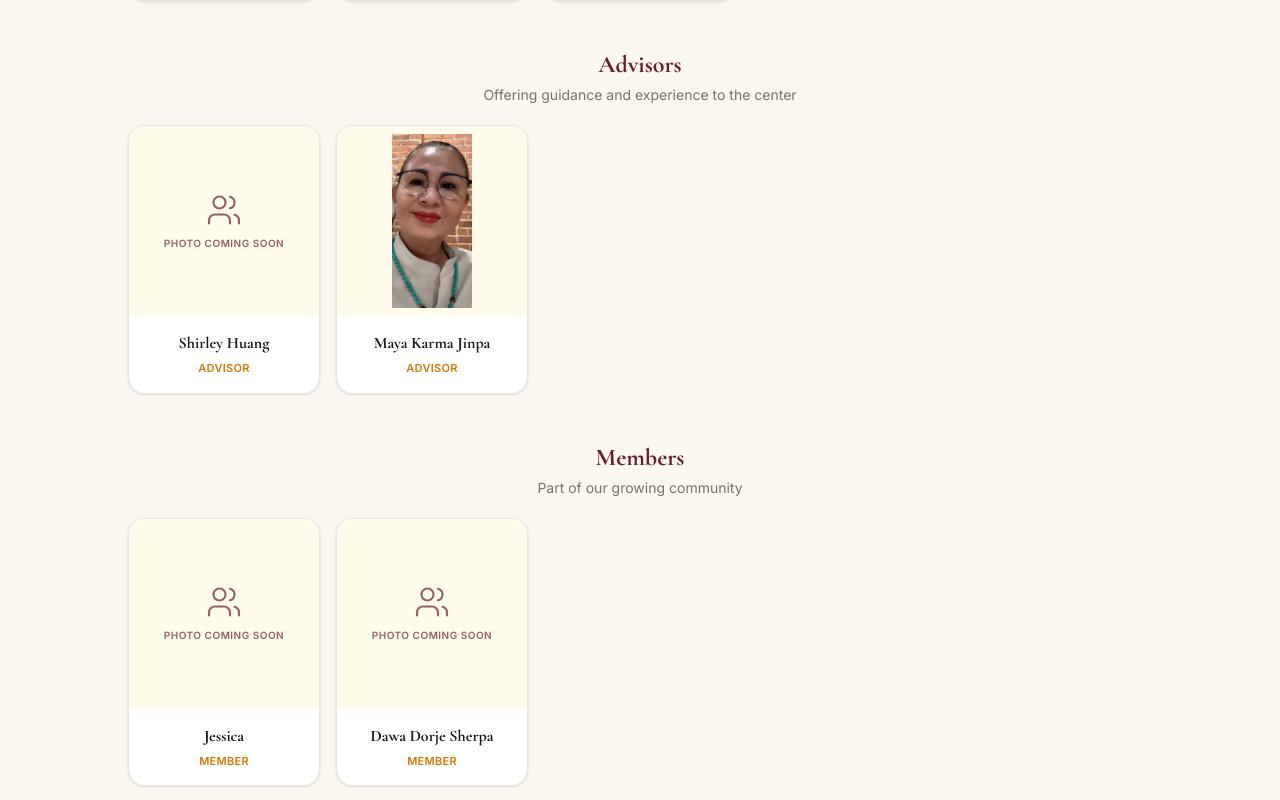
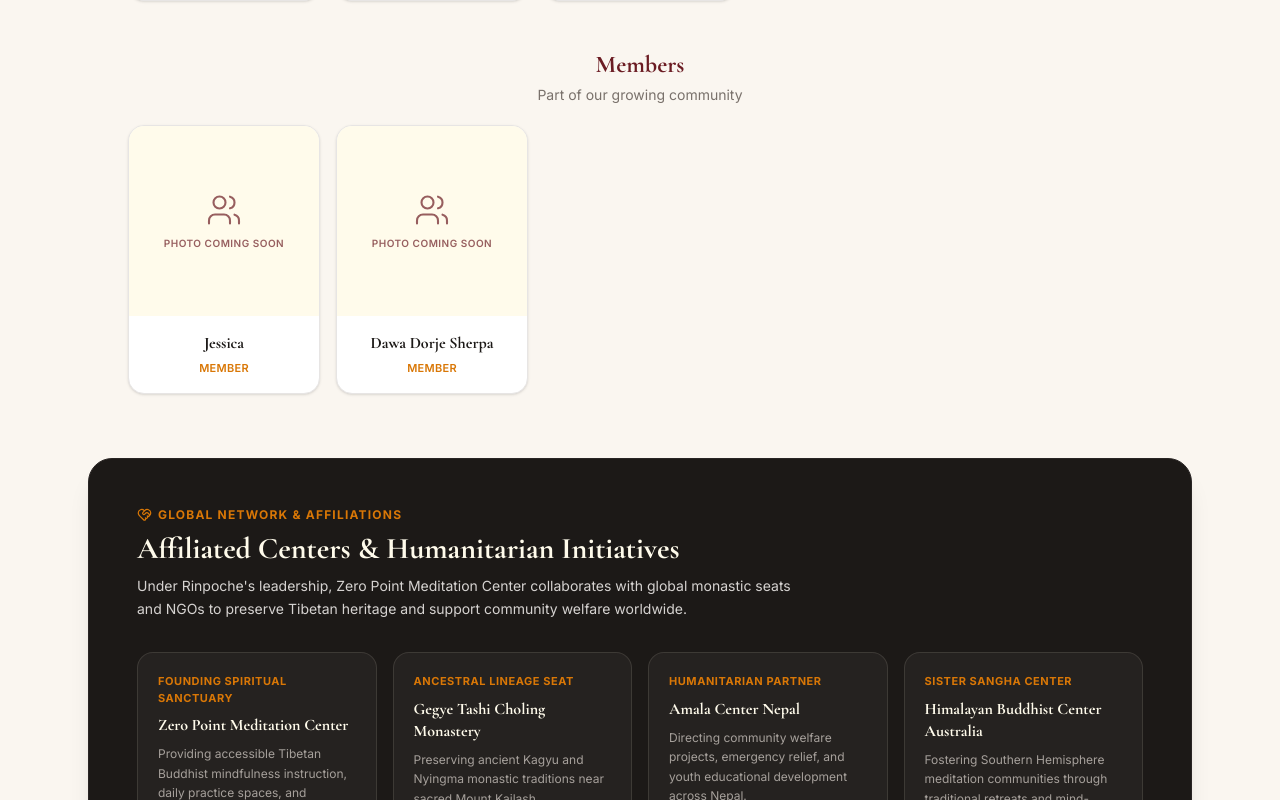
Before and after one commit to sherpaten/Zero-Point-Meditation-Center, a React (Vite) app in the folder zero-point-meditation/: page /about in a window 1280 px wide. Shown: the part 3520-4320 px from the top of the page. Built offline with nearby package versions, Linux system fonts and the light colour scheme.

Commit message:
Separate team and members and move advisors to teachers page

```diff
--- a/zero-point-meditation/src/pages/About.jsx
+++ b/zero-point-meditation/src/pages/About.jsx
@@ -332,15 +332,11 @@ export default function About() {
           <h2 id="team-heading" className="font-serif text-3xl font-bold text-buddhist-burgundy">Our People</h2>
           <p className="text-stone-600 text-sm leading-relaxed">Meet the people who guide the center’s work and support its community.</p>
         </div>
-        <section aria-labelledby="team-members-heading" className="space-y-5">
+        <section id="team" aria-labelledby="team-members-heading" className="space-y-5 scroll-mt-28">
           <div className="text-center"><h3 id="team-members-heading" className="font-serif text-2xl font-bold text-buddhist-burgundy">Team</h3><p className="mt-1 text-sm text-stone-500">The people supporting the center’s day-to-day work</p></div>
           {renderPeople('Team')}
         </section>
-        <section aria-labelledby="advisors-heading" className="space-y-5">
-          <div className="text-center"><h3 id="advisors-heading" className="font-serif text-2xl font-bold text-buddhist-burgundy">Advisors</h3><p className="mt-1 text-sm text-stone-500">Offering guidance and experience to the center</p></div>
-          {renderPeople('Advisors')}
-        </section>
-        <section aria-labelledby="members-heading" className="space-y-5">
+        <section id="members" aria-labelledby="members-heading" className="space-y-5 scroll-mt-28">
           <div className="text-center"><h3 id="members-heading" className="font-serif text-2xl font-bold text-buddhist-burgundy">Members</h3><p className="mt-1 text-sm text-stone-500">Part of our growing community</p></div>
           {renderPeople('Members')}
         </section>
```
